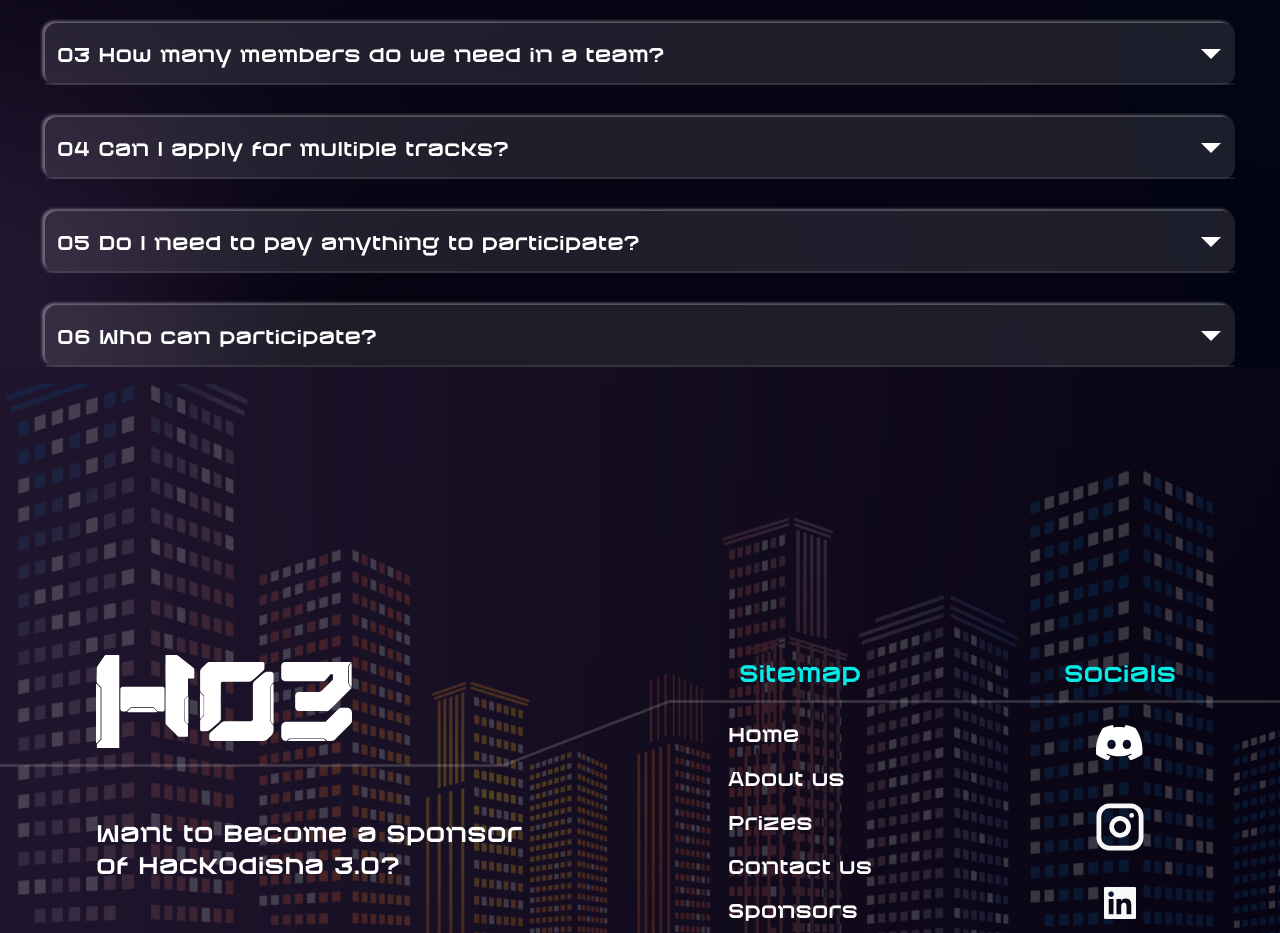
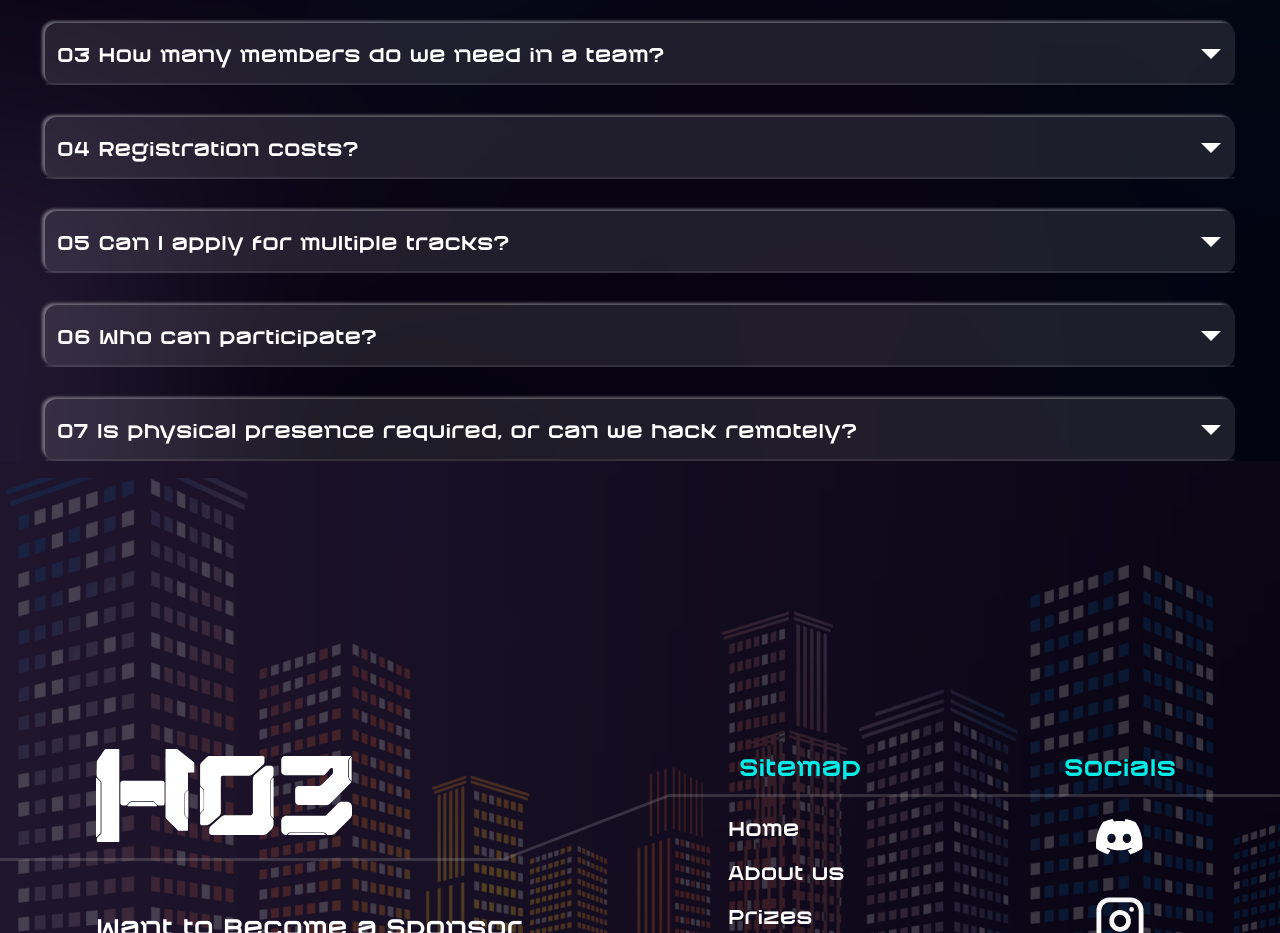
Before and after one commit to Hackodisha/Hackodisha2023, a Next.js app: page / in a window 1280 px wide. Shown: the part 7760-8693 px from the top of the page. Built offline with nearby package versions, Linux system fonts and the light colour scheme; a web font is replaced by a local one.

Commit message:
FAQs Questions modified (#44)
* Line height updated

* Padding removed

* Faq Questions updated

---------

Co-authored-by: Sanseet <sanseetsuna2004@gmail.com>

```diff
--- a/src/components/FAQs/Accordion.js
+++ b/src/components/FAQs/Accordion.js
@@ -76,21 +76,27 @@ const data = [
   },
   {
     id: 4,
-    faq: "Can I apply for multiple tracks?",
+    faq: "Registration costs?",
     answer:
-      "Yes. You can.",
+      "Nada.",
   },
   {
     id: 5,
-    faq: "Do I need to pay anything to participate?",
+    faq: "Can I apply for multiple tracks?",
     answer:
-      "No, the hackathon is completely free for everyone. ",
+      "Sure thing! Apply for all the tracks you want, like a kid in a candy store! 🏃🍭😄. Just make sure to be relevant.",
   },
   {
     id: 6,
     faq: "Who can participate?",
     answer:
-      "Everyone is welcome to participate, be it, students, professionals or aliens from different Planet!",
+      "Everyone is welcome to participate, be it, students, professionals, or aliens from different planets!",
+  },
+  {
+    id: 7,
+    faq: "Is physical presence required, or can we hack remotely?",
+    answer:
+      "Nah, no need for pants, go remote! 🏠😄",
   },
 ];
 
```
